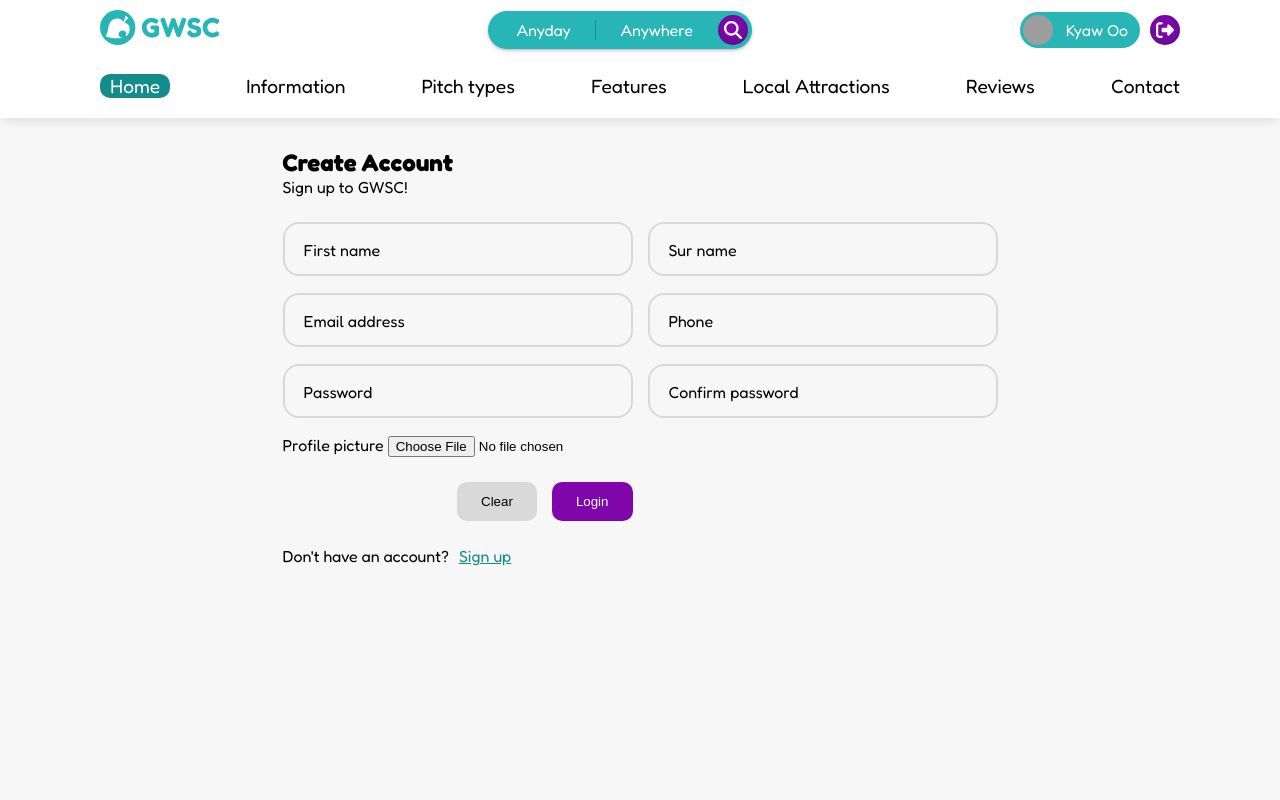
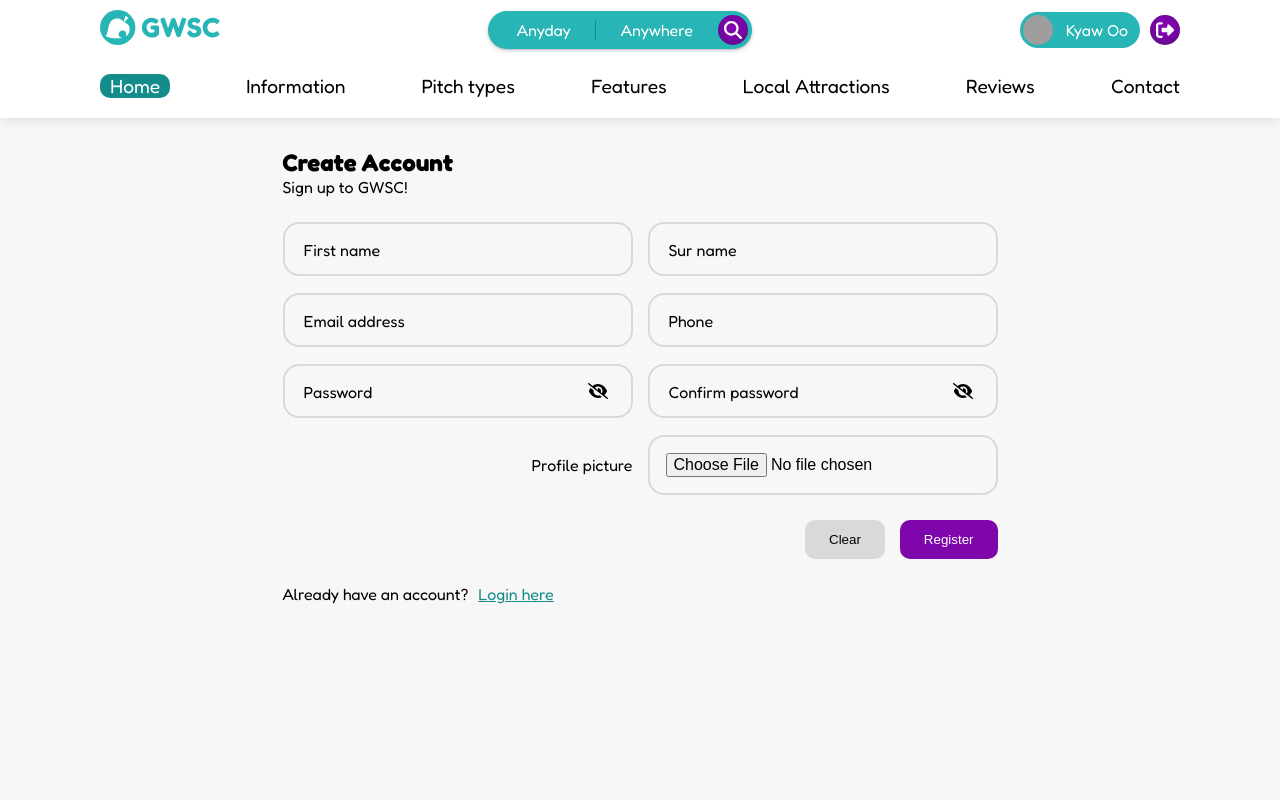
Before and after one commit to kyawoo-23/DW-GWSC, a PHP site: page /signup.php in a window 1280 px wide. Run offline with PHP 8.4, Linux system fonts and the light colour scheme; grey boxes are pictures that could not be loaded.

Commit message:
pwd toggle and signup form

```diff
--- /dev/null
+++ b/assets/js/password-toggle.js
@@ -0,0 +1,42 @@
+// password
+let $passwordInput = $("#passwordInput")
+let $passwordToggle = $("#passwordToggle")
+
+$passwordToggle.on("click", function () {
+  if ($passwordInput.attr("type") === "password") {
+    $passwordInput.attr("type", "text")
+    $passwordToggle.attr("src", "./assets/static/icons/eye.svg")
+  } else {
+    $passwordInput.attr("type", "password")
+    $passwordToggle.attr("src", "./assets/static/icons/eye-slash.svg")
+  }
+})
+
+// confirm password
+let $passwordInput2 = $("#passwordInput2")
+let $passwordToggle2 = $("#passwordToggle2")
+
+$passwordToggle2.on("click", function () {
+  if ($passwordInput2.attr("type") === "password") {
+    $passwordInput2.attr("type", "text")
+    $passwordToggle2.attr("src", "./assets/static/icons/eye.svg")
+  } else {
+    $passwordInput2.attr("type", "password")
+    $passwordToggle2.attr("src", "./assets/static/icons/eye-slash.svg")
+  }
+})
+
+// Check if passwords match
+function checkPasswordsMatch() {
+  let password = $passwordInput.val()
+  let confirmPassword = $passwordInput2.val()
+
+  if (password !== confirmPassword) {
+    $("#password-no-match").show()
+    // console.log("Passwords do not match")
+  } else {
+    $("#password-no-match").hide()
+  }
+}
+
+$passwordInput2.on("blur", checkPasswordsMatch)
--- a/assets/styles.css
+++ b/assets/styles.css
@@ -21,6 +21,7 @@
   --section-margin: 80px;
   --swimming: #0f41b8;
   --camping: #039c54;
+  --input-size: 350px;
 }
 
 * {
@@ -735,7 +736,7 @@ div.input-block {
 div.input-block input {
   font-weight: 400;
   font-size: 1rem;
-  width: 350px;
+  width: var(--input-size);
   padding: 16px;
   border-radius: 1rem;
   border: 2px solid #d9d9d9;
@@ -768,12 +769,20 @@ div.input-block input:focus + span.placeholder {
   color: var(--primary-dark);
 }
 
-.login-btn-gp {
+.login-btn-gp,
+.signup-btn-gp {
   display: flex;
   align-items: center;
   gap: 15px;
-  width: 350px;
   justify-content: flex-end;
+}
+
+.login-btn-gp {
+  width: var(--input-size);
+}
+
+.signup-btn-gp {
+  width: calc(var(--input-size) * 2 + 15px);
 }
 
 .btn-clear {
@@ -805,6 +814,44 @@ div.input-block input:focus + span.placeholder {
   gap: 15px;
 }
 
+.password-toggle-icon {
+  cursor: pointer;
+  width: 20px;
+  position: absolute;
+  top: 50%;
+  left: 90%;
+  transform: translate(-50%, -50%);
+}
+
+.input-file {
+  display: flex;
+  align-items: center;
+  gap: 15px;
+  margin-left: auto;
+}
+
+.input-file label {
+  width: var(--input-size);
+  text-align: end;
+}
+
+.input-file input {
+  font-weight: 400;
+  font-size: 1rem;
+  width: var(--input-size);
+  padding: 16px;
+  border-radius: 1rem;
+  border: 2px solid #d9d9d9;
+  background-color: transparent;
+  outline: none;
+}
+
+#password-no-match {
+  display: none;
+  margin-left: auto;
+  color: var(--danger);
+}
+
 @media only screen and (max-width: 992px) {
   :root {
     --global-padding: 50px;
@@ -821,6 +868,7 @@ div.input-block input:focus + span.placeholder {
 @media screen and (max-width: 690px) {
   :root {
     --global-padding: 25px;
+    --input-size: 280px;
   }
 
   nav.navbar > .head {
@@ -906,4 +954,23 @@ div.input-block input:focus + span.placeholder {
     align-items: center;
     text-align: center;
   }
+
+  .signup-form {
+    align-items: center;
+  }
+  .signup-row {
+    flex-direction: column;
+    gap: 25px;
+  }
+
+  .input-file {
+    flex-direction: column;
+  }
+  .input-file label {
+    text-align: left;
+  }
+
+  .signup-btn-gp {
+    width: var(--input-size);
+  }
 }
--- a/footer.php
+++ b/footer.php
@@ -5,6 +5,7 @@
 <script type="text/javascript" src="./assets/js/navbar-toggle.js" defer></script>
 <script type="text/javascript" src="./assets/js/dialog-toggle.js" defer></script>
 <script type="text/javascript" src="./assets/js/slideshow.js" defer></script>
+<script type="text/javascript" src="./assets/js/password-toggle.js" defer></script>
 
 </body>
 
--- a/login.php
+++ b/login.php
@@ -18,8 +18,11 @@
                 <span class="placeholder">Email address</span>
             </div>
             <div class="input-block">
-                <input type="password" name="input-text" id="input-text" required spellcheck="false" />
+                <input class="password-input" type="password" name="input-text" id="passwordInput" required
+                    spellcheck="false" />
                 <span class="placeholder">Password</span>
+                <img class="password-toggle-icon" src="./assets/static/icons/eye-slash.svg" alt="eye slash"
+                    id="passwordToggle">
             </div>
 
             <div class="login-btn-gp">
--- a/signup.php
+++ b/signup.php
@@ -35,27 +35,37 @@
             </div>
             <div class="signup-row">
                 <div class="input-block">
-                    <input type="password" name="userPassword1" required spellcheck="false" />
+                    <input type="password" name="userPassword1" id="passwordInput" required spellcheck="false" />
                     <span class="placeholder">Password</span>
+                    <img class="password-toggle-icon" src="./assets/static/icons/eye-slash.svg" alt="eye slash"
+                        id="passwordToggle">
                 </div>
                 <div class="input-block">
-                    <input type="password" name="userPassword2" required spellcheck="false" />
+                    <input type="password" name="userPassword2" id="passwordInput2" required spellcheck="false" />
                     <span class="placeholder">Confirm password</span>
+                    <img class="password-toggle-icon" src="./assets/static/icons/eye-slash.svg" alt="eye slash"
+                        id="passwordToggle2">
                 </div>
             </div>
 
-            <div>
-                <label for="Profile picture">Profile picture</label>
-                <input type="file" required />
+            <div class="signup-row" id="password-no-match">
+                <small>Passwords do not match</small>
             </div>
 
-            <div class="login-btn-gp">
+            <div class="signup-row">
+                <div class="input-file">
+                    <label for="userPic">Profile picture</label>
+                    <input type="file" name="userPic" id="userPic" required spellcheck="false" />
+                </div>
+            </div>
+
+            <div class="signup-btn-gp">
                 <button class="btn btn-clear" type="reset">Clear</button>
-                <button class="btn btn-login" type="submit">Login</button>
+                <button class="btn btn-login" type="submit">Register</button>
             </div>
 
             <div class="no-account">
-                Don't have an account? <a href="">Sign up</a>
+                Already have an account? <a href="login.php">Login here</a>
             </div>
         </form>
     </div>
```
Also changed, not shown: assets/static/icons/eye-slash.svg (added), assets/static/icons/eye.svg (added).
